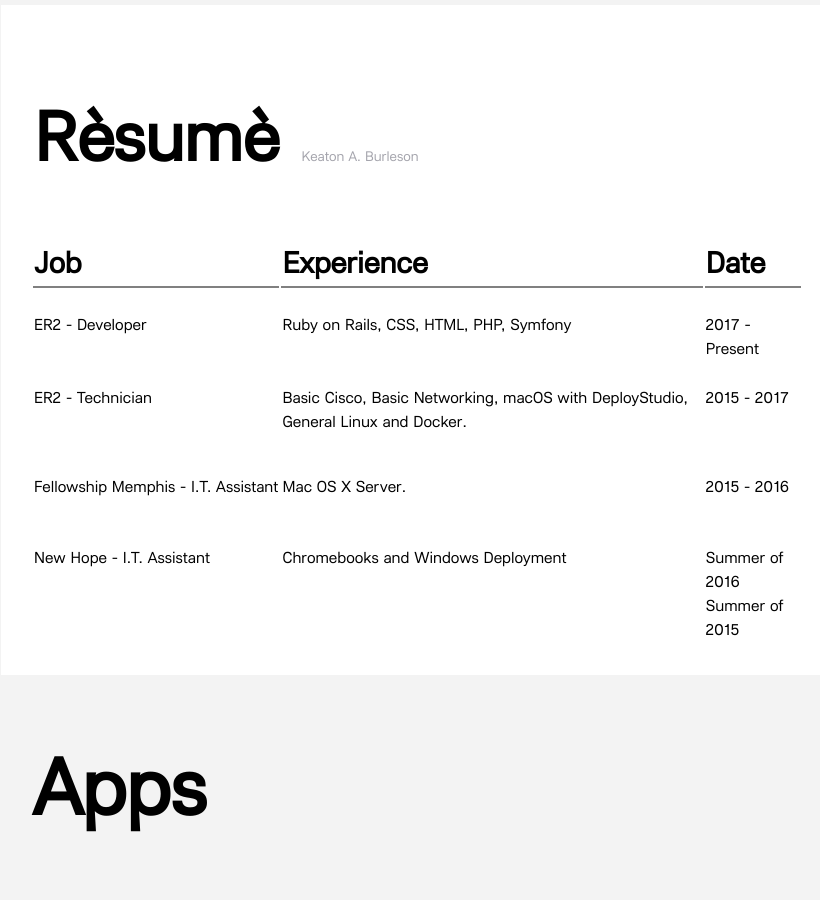
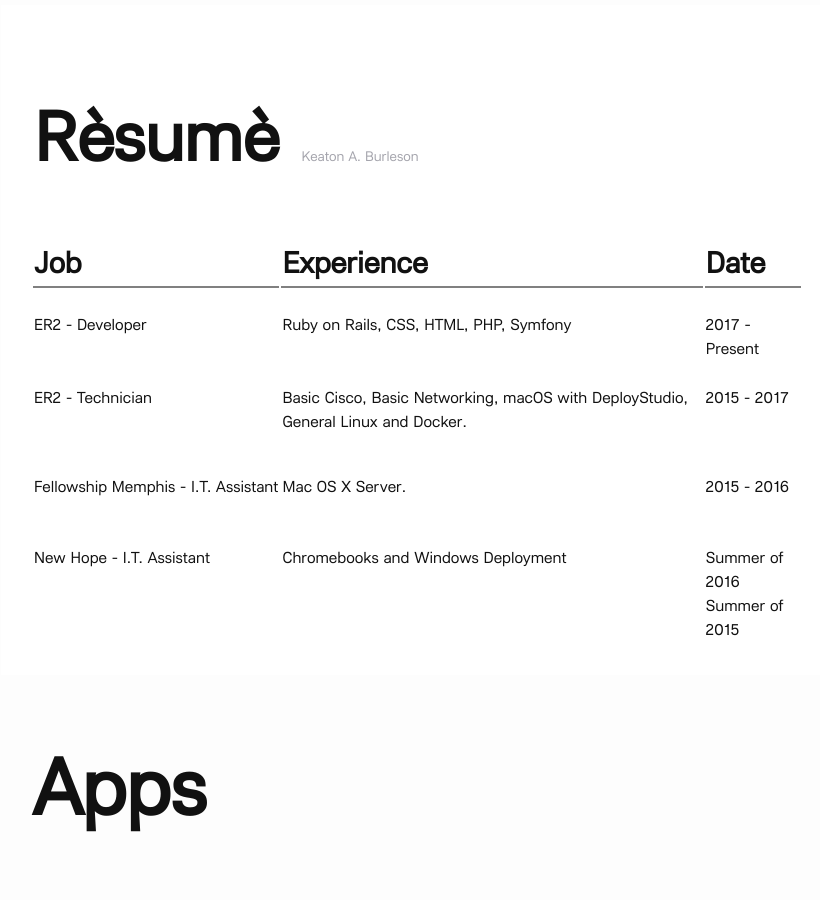
Before and after one commit to 128keaton/.com, a Jekyll site: the page built from index.html, in a window 1280 px wide. Shown: the part 331-1231 px from the top of the page, without its empty margins (223-1043 px from the left). Built offline with Jekyll 4.4.1, drawn with Linux system fonts in a browser that asks for light colours.

Commit message:
Update main.scss

```diff
--- a/assets/main.scss
+++ b/assets/main.scss
@@ -10,7 +10,7 @@
 $base-line-height: 1.5;
 $spacing-unit : 30px;
 $text-color : #000000;
-$background-color: #f3f3f3;
+$background-color: #fdfdfd;
 $brand-color : #ebdd3a;
 $grey-color : #828282;
 $grey-color-light: lighten($grey-color,
@@ -31,7 +31,10 @@
 // }
 body {
   font: $base-font-weight #{$base-font-size}/#{$base-line-height} $base-font-family;
-  color: $text-color;
+  font-feature-settings: normal;
+  font-kerning: auto;
+  color: #111;
+  background-color: #fdfdfd;
   -webkit-text-size-adjust: 100%;
   -webkit-font-feature-settings: "kern" 1;
   -moz-font-feature-settings: "kern" 1;
@@ -41,12 +44,9 @@
   padding: 0;
   margin: 0;
   background: $background-color;
-  overflow-x: hidden!important;
+  overflow-x: hidden !important;
   overflow-y: scroll;
-  /* has to be scroll, not auto */
   -webkit-overflow-scrolling: touch;
-  -webkit-font-smoothing: antialiased;
-  -moz-osx-font-smoothing: grayscale;
 }
 
 .clear {
```
